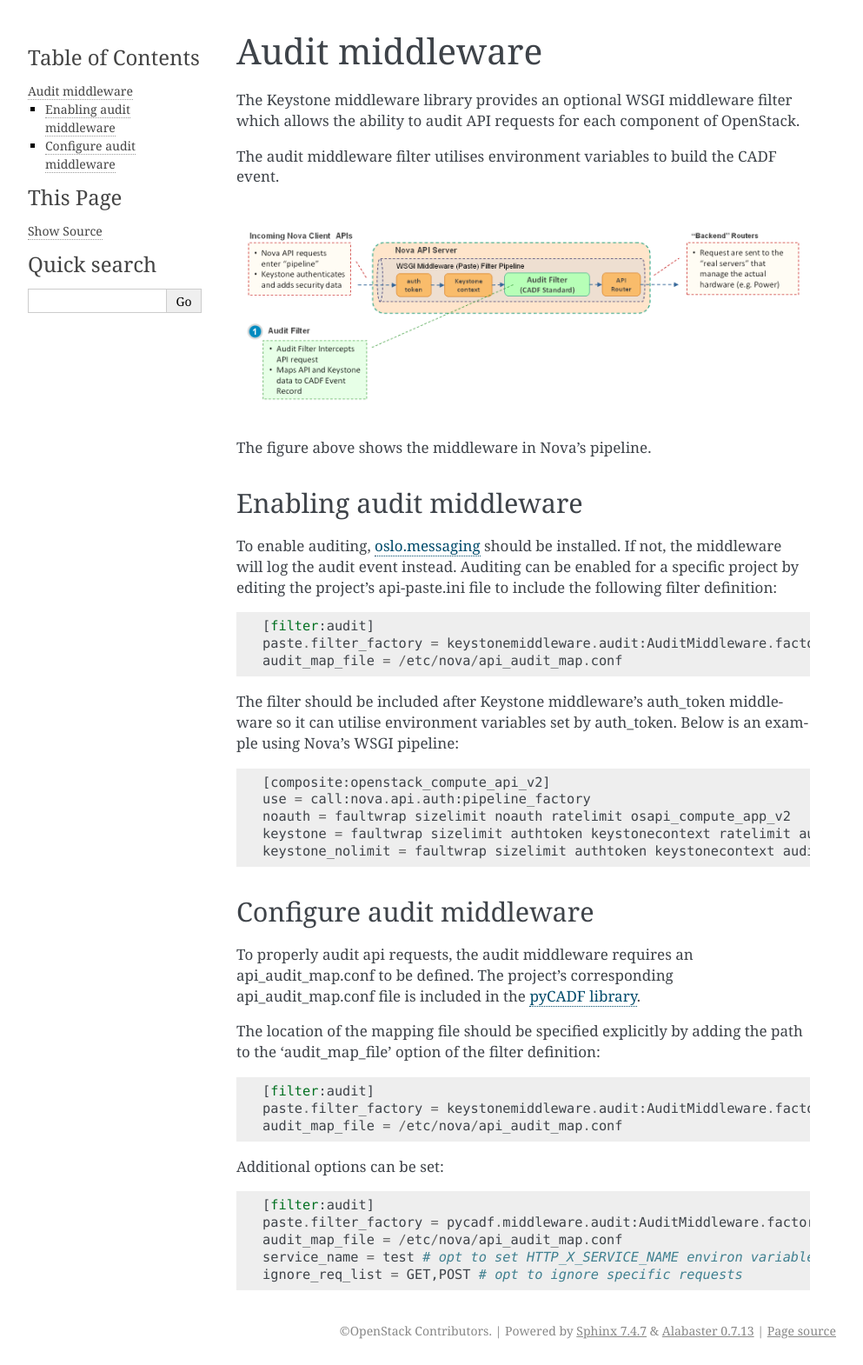
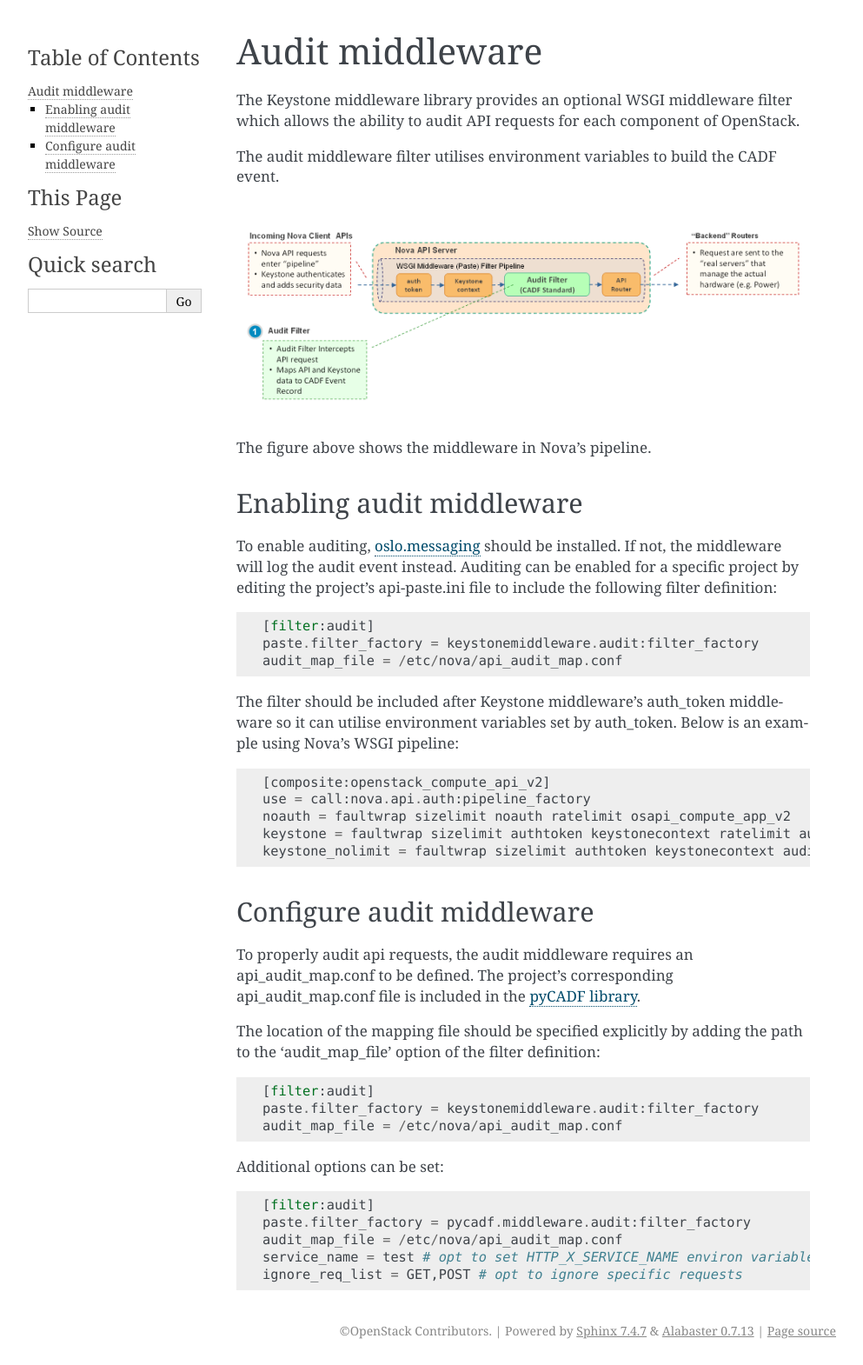
Before and after one commit to openstack/keystonemiddleware, a Sphinx documentation site: the page built from doc/source/audit.rst, in a window 1280 px wide. Shown: the whole page at 87% size, without its empty margins (148-1141 px from the left). Built offline with Sphinx 7.4.7, drawn with Linux system fonts in a browser that asks for light colours; the version number could not be read and is left out.

Commit message:
incorrect reference in enabling audit middleware
there is no factory internally in AuditMiddleware. the docs
incorrectly reference definition used in pyCADF's version of
middleware

Change-Id: Ic1a941a747c8ec56578743b5c97f89fee07301c3

```diff
--- a/doc/source/audit.rst
+++ b/doc/source/audit.rst
@@ -42,7 +42,7 @@
 ::
 
    [filter:audit]
-   paste.filter_factory = keystonemiddleware.audit:AuditMiddleware.factory
+   paste.filter_factory = keystonemiddleware.audit:filter_factory
    audit_map_file = /etc/nova/api_audit_map.conf
 
 The filter should be included after Keystone middleware's auth_token middleware
@@ -67,13 +67,13 @@
 path to the 'audit_map_file' option of the filter definition::
 
    [filter:audit]
-   paste.filter_factory = keystonemiddleware.audit:AuditMiddleware.factory
+   paste.filter_factory = keystonemiddleware.audit:filter_factory
    audit_map_file = /etc/nova/api_audit_map.conf
 
 Additional options can be set::
 
    [filter:audit]
-   paste.filter_factory = pycadf.middleware.audit:AuditMiddleware.factory
+   paste.filter_factory = pycadf.middleware.audit:filter_factory
    audit_map_file = /etc/nova/api_audit_map.conf
    service_name = test # opt to set HTTP_X_SERVICE_NAME environ variable
    ignore_req_list = GET,POST # opt to ignore specific requests
```
